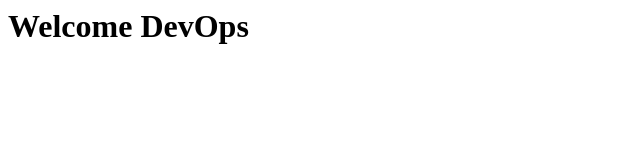
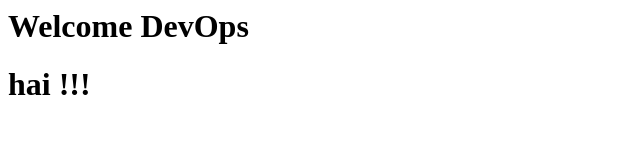
Before and after one commit to NagrajB/testrepo, a plain HTML site: page index.html in a window 1280 px wide. Shown: the whole page, without its empty margins (0-640 px from the left). Drawn offline with Linux system fonts and the light colour scheme.

Commit message:
index.html

```diff
--- a/index.html
+++ b/index.html
@@ -1 +1,2 @@
 <h1>Welcome DevOps</h1>
+<h1>hai !!!</h1>
```
